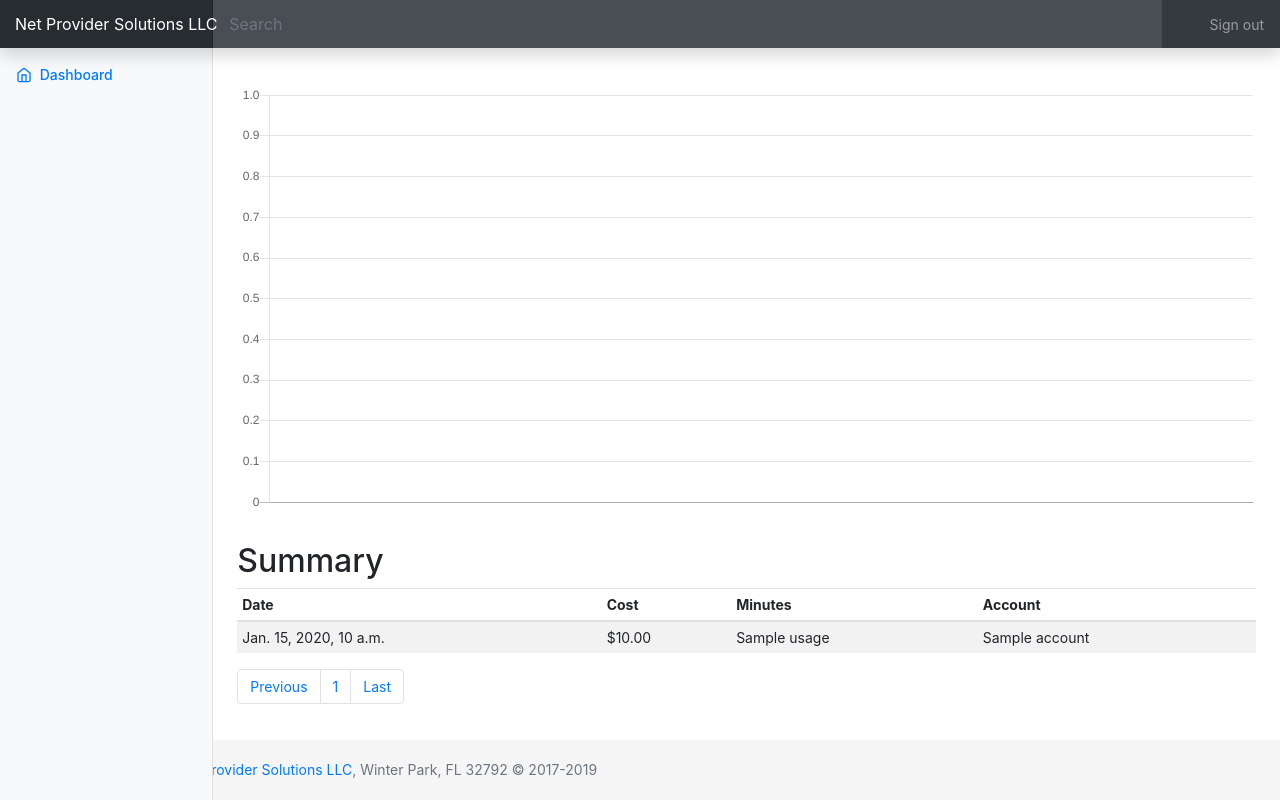
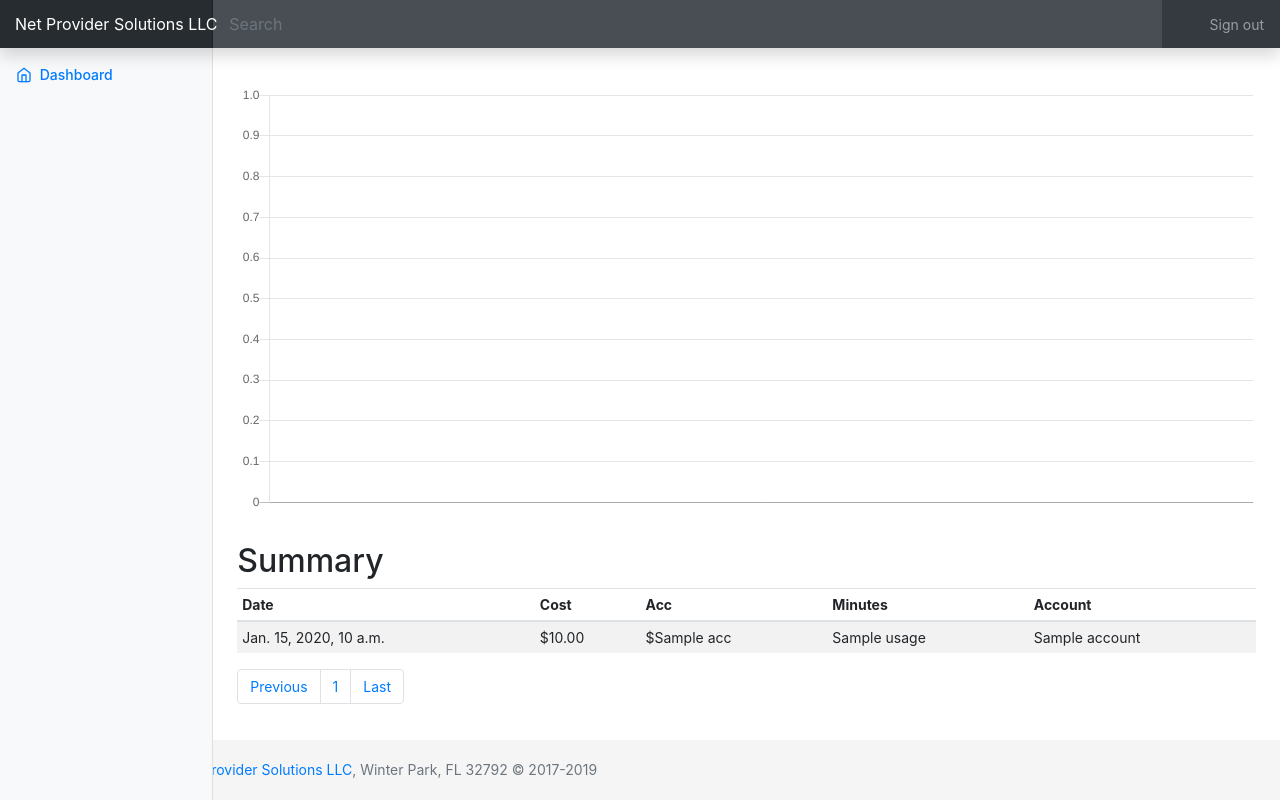
Before and after one commit to ortodoxo/netvoip, a Django app: template templates/pay/dashboard.html in a window 1280 px wide. Run offline with Django 3.2, Linux system fonts and the light colour scheme; the template is opened without the code that fills it: most values are stand-ins (such as "Sample title", 1, 10 or a date in 2020); some libraries are stand-ins or nearby versions.

Commit message:
Ready to Productions add Acc to the dashboard and query

```diff
--- a/pay/views.py
+++ b/pay/views.py
@@ -14,7 +14,7 @@
 from pay.exception import CostError, BalanceError, SupplierError
 from django.views import View
 from .forms import LoginForm, BalanceAddForm, CostForm, SupplierQuery
-from django.db.models import Sum
+from django.db.models import Sum, Avg
 from datetime import datetime
 import requests
 import json
@@ -49,6 +49,7 @@
                 .exclude(extra_info='REPLY_TIMEOUT') \
                 .extra(select={"setup_time": "DATE_FORMAT(setup_time,'%%Y-%%m-%%d')"})\
                 .values('setup_time', 'account') \
+                .annotate(acc=Avg('cost')) \
                 .annotate(cost=Sum('cost')) \
                 .annotate(usage=Sum('usage')/60000000000) \
                 .order_by('-setup_time')
@@ -59,6 +60,7 @@
                 .extra(select={"setup_time": "DATE_FORMAT(setup_time,'%%Y-%%m-%%d')"}) \
                 .values('setup_time',  'account') \
                 .filter(account=self.request.user.username) \
+                .annotate(acc=Avg('cost')) \
                 .annotate(cost=Sum('cost')) \
                 .annotate(usage=Sum('usage')/60000000000) \
                 .order_by('-setup_time')
--- a/templates/pay/dashboard.html
+++ b/templates/pay/dashboard.html
@@ -8,6 +8,7 @@
                         <tr>
                             <th>Date</th>
                             <th>Cost</th>
+                            <th>Acc</th>
                             <th>Minutes</th>
                             <th>Account</th>
                         </tr>
@@ -17,6 +18,7 @@
                             <tr>
                                 <td>{{ cdr.setup_time }}</td>
                                 <td>${{ cdr.cost|floatformat:2 }}</td>
+                                <td>${{ cdr.acc }}</td>
                                 <td>{{ cdr.usage }}</td>
                                 <td>{{ cdr.account }}</td>
                             </tr>
```
